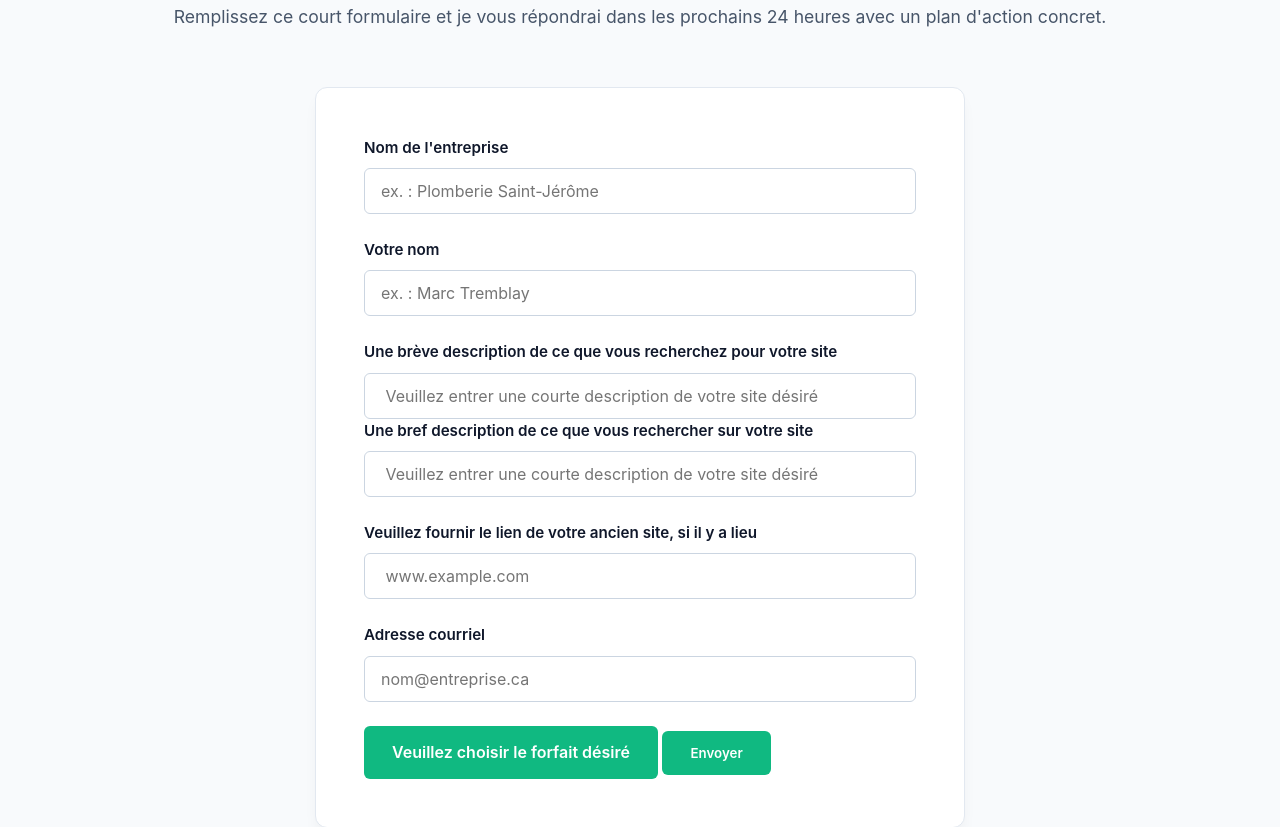
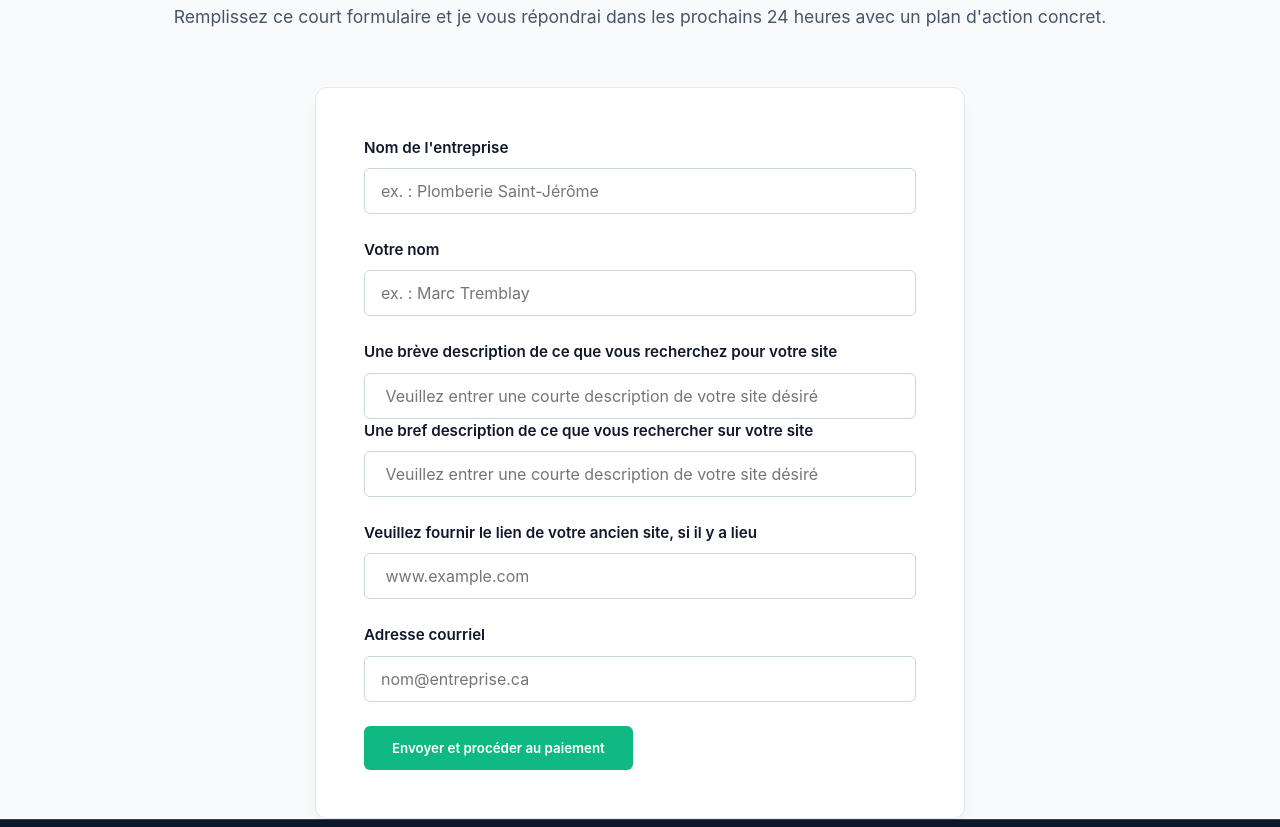
Before and after one commit to warpeace657/Webdevlocal, a plain HTML site: page index.html in a window 1280 px wide. Shown: the part 1539-2366 px from the top of the page. Drawn offline with Linux system fonts and the light colour scheme.

Commit message:
Update index.html

```diff
--- a/index.html
+++ b/index.html
@@ -76,7 +76,8 @@
 
             <div class="form-container">
                 <!-- data-netlify="true" transforme ce formulaire en base de données instantanée sur Netlify -->
-                <form action="https://formspree.io/f/mzerzvkk" method="POST" data-netlify="true">
+                <form action="https://formspree.io/f/mzerzvkk" method="POST"
+                    onsubmit="event.preventDefault(); fetch(this.action, { method: 'POST', body: new FormData(this), headers: { 'Accept': 'application/json' } }).then(res => { if (res.ok) window.location.href = '/forfait.html'; else alert('Submission failed.'); });">
 
                     <div class="form-group">
                         <label for="bizname">Nom de l'entreprise</label>
@@ -95,8 +96,10 @@
                             site</label>
                         <input type="freetext" id="projectdescription" name="description"
                             placeholder=" Veuillez entrer une courte description de votre site désiré" required>
-                        <label for="projectdescription">Une bref description de ce que vous rechercher sur votre site</label>
-                        <input type="freetext" id="projectdescription" name="description" placeholder=" Veuillez entrer une courte description de votre site désiré" required>
+                        <label for="projectdescription">Une bref description de ce que vous rechercher sur votre
+                            site</label>
+                        <input type="freetext" id="projectdescription" name="description"
+                            placeholder=" Veuillez entrer une courte description de votre site désiré" required>
 
                     </div>
 
@@ -115,8 +118,7 @@
                         <input type="hidden" id="uploaded-file-key" name="r2_file_key" />
                     </div>
 
-                    <a href="forfait.html" class="button3">Veuillez choisir le forfait désiré</a>
-                    <button type="submit" class="formsubmit">Envoyer</button>
+                    <button type="submit" class="formsubmit">Envoyer et procéder au paiement</button>
 
                 </form>
 
```
